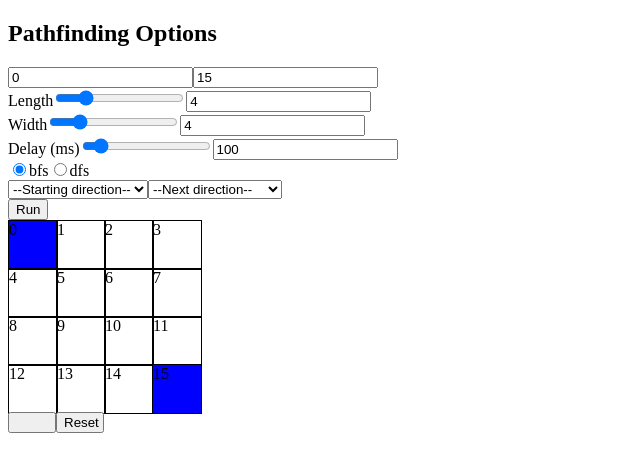
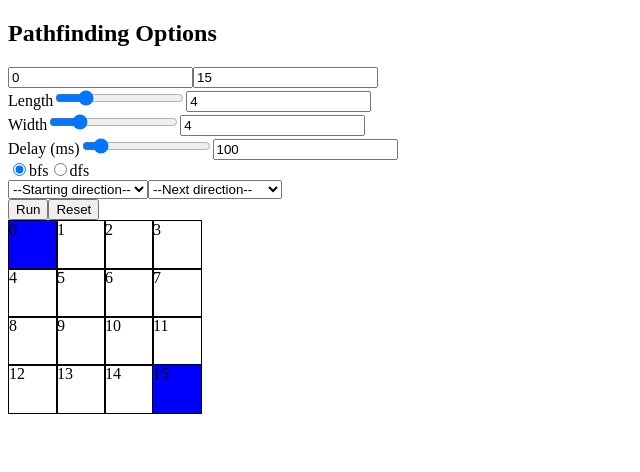
Before and after one commit to devnguy/pathfinder, a Next.js app: page / in a window 1280 px wide. Shown: the top 472 px of the page, without its empty margins (0-640 px from the left). Built offline with nearby package versions, Linux system fonts and the light colour scheme.

Commit message:
refactor Grid component

```diff
--- a/components/App.js
+++ b/components/App.js
@@ -1,25 +1,74 @@
+import { useState, useEffect } from 'react'
+
 import Grid from './Grid'
 import OptionsForm from './OptionsForm'
 import GridContext from '../context/GridContext'
 import useFormValidation from '../hooks/useFormValidation'
-
-const INITIAL_STATE = {
-  start: 0,
-  end: 15,
-  length: 4,
-  width: 4,
-  delay: 100,
-  searchType: 'bfs',
-  direction: '',
-  nextDirection: '',
-}
+import INITIAL_STATE from '../utils/initialState'
+import ButtonInterface from './ButtonInterface'
 
 const App = () => {
   const { handleChange, values } = useFormValidation(INITIAL_STATE)
+  const [graph, setGraph] = useState([])
+  const length = parseInt(values.length)
+  const width = parseInt(values.width)
+  const size = length * width
+  // On mount, initialize graph. Adjacent edges are based on position of vertex.
+  // Update graph when length/width changes.
+  useEffect(() => {
+    setGraph([])
+    for (let i = 0; i < size; i++) {
+      setGraph((graph) => [
+        ...graph,
+        {
+          id: i,
+          edges: {
+            up: i - width >= 0 ? i - width : null,
+            right: i % width !== width - 1 ? i + 1 : null,
+            down: i + width < size ? i + width : null,
+            left: i % width !== 0 ? i - 1 : null,
+          },
+          visited: false,
+          isStart: i === parseInt(values.start) ? true : false,
+          isEnd: i === parseInt(values.end) ? true : false,
+        },
+      ])
+    }
+  }, [values])
+
+  /**
+   * Modifies the property of a graph vertex, updates state.
+   * @param {string} prop: prop to modify; options are 'visited', 'isStart',
+   * and 'isEnd'
+   * @param {int} index: index of vertex
+   * @param {bool} bool: bool val to set prop to
+   */
+  const setVertexProperty = (prop, index, bool) => {
+    setGraph((graph) => [
+      ...graph.slice(0, index),
+      {
+        ...graph[index],
+        [prop]: bool,
+      },
+      ...graph.slice(index + 1 < size ? index + 1 : graph.length),
+    ])
+  }
+
+  /**
+   * Updates state and resets properties of graph vertices back to default
+   * false values.
+   */
+  const handleReset = () => {
+    for (let i = 0; i < size; i++) {
+      setVertexProperty('visited', i, false)
+    }
+  }
+
   return (
     <div>
-      <GridContext.Provider value={{ handleChange, values }}>
+      <GridContext.Provider value={{ handleChange, values, graph }}>
         <OptionsForm />
+        <ButtonInterface setVertexProperty={setVertexProperty} handleReset={handleReset} />
         <Grid />
       </GridContext.Provider>
     </div>
--- /dev/null
+++ b/components/ButtonInterface.js
@@ -0,0 +1,30 @@
+import { useContext } from 'react'
+
+import bfs from '../utils/bfs'
+import dfs from '../utils/dfs'
+import GridContext from '../context/GridContext'
+
+const ButtonInterface = ({ setVertexProperty, handleReset }) => {
+  const { values, graph } = useContext(GridContext)
+
+  return (
+    <div>
+      <button
+        onClick={
+          values.searchType === 'bfs'
+            ? () => {
+                bfs(graph, values, setVertexProperty)
+              }
+            : () => {
+                dfs(graph, values, setVertexProperty)
+              }
+        }
+      >
+        Run
+      </button>
+      <button onClick={handleReset}>Reset</button>
+    </div>
+  )
+}
+
+export default ButtonInterface
--- a/components/Grid.js
+++ b/components/Grid.js
@@ -1,5 +1,5 @@
 import styled from 'styled-components'
-import { useState, useEffect, useContext } from 'react'
+import { useContext } from 'react'
 
 import Cell from './Cell'
 import GridContext from '../context/GridContext'
@@ -11,145 +11,13 @@ const StyledGrid = styled.div`
 `
 
 const Grid = () => {
-  const { values } = useContext(GridContext)
-  const [graph, setGraph] = useState([])
-  const length = parseInt(values.length)
-  const width = parseInt(values.width)
-  const size = length * width
-  // On mount, initialize graph. Adjacent edges are based on position of vertex.
-  // Update graph when length/width changes
-  useEffect(() => {
-    setGraph([])
-    for (let i = 0; i < size; i++) {
-      setGraph((graph) => [
-        ...graph,
-        {
-          id: i,
-          edges: {
-            up: i - width >= 0 ? i - width : null,
-            right: i % width !== width - 1 ? i + 1 : null,
-            down: i + width < size ? i + width : null,
-            left: i % width !== 0 ? i - 1 : null,
-          },
-          visited: false,
-          isStart: i === parseInt(values.start) ? true : false,
-          isEnd: i === parseInt(values.end) ? true : false,
-        },
-      ])
-    }
-  }, [values])
-
-  /**
-   * Modifies the property of a graph vertex, updates state.
-   * @param {string} prop prop to modify; options are 'visited', 'isStart',
-   * and 'isEnd'
-   * @param {int} index index of vertex
-   * @param {bool} bool bool val to set prop to
-   */
-  const setVertexProperty = (prop, index, bool) => {
-    setGraph((graph) => [
-      ...graph.slice(0, index),
-      {
-        ...graph[index],
-        [prop]: bool,
-      },
-      ...graph.slice(index + 1 < size ? index + 1 : graph.length),
-    ])
-  }
-
-  /**
-   * Updates state and resets properties of graph vertices back to default
-   * false values
-   */
-  const handleReset = () => {
-    for (let i = 0; i < size; i++) {
-      setVertexProperty('visited', i, false)
-    }
-  }
-
-  /**
-   * Implementation of breadth first search. Calls timedBfs so that a delay
-   * can be observed between loop iterations.
-   * @param {int} start index of vertex to start the search
-   * @param {int} end index of vertex to end the search
-   */
-  const bfs = () => {
-    // Define timedBfs so it can be ran below
-    const timedBfs = (visited, toBeVisited) => {
-      setTimeout(() => {
-        const currentVertex = values.searchType === 'bfs' ? toBeVisited.shift() : toBeVisited.pop()
-        if (!visited.includes(currentVertex.id)) {
-          visited.push(currentVertex.id)
-          setVertexProperty('visited', currentVertex.id, true)
-          if (currentVertex.id === parseInt(values.end)) return
-
-          for (const direction in currentVertex.edges) {
-            if (
-              values.searchType === 'bfs' &&
-              currentVertex.edges[direction] !== null &&
-              !visited.includes(currentVertex.edges[direction]) &&
-              !toBeVisited.includes(graph[currentVertex.edges[direction]])
-            ) {
-              // FIXME: push elements in order based on input
-              toBeVisited.push(graph[currentVertex.edges[direction]])
-            } else if (
-              values.searchType === 'dfs' &&
-              currentVertex.edges[direction] !== null &&
-              !visited.includes(currentVertex.edges[direction])
-            ) {
-              toBeVisited.push(graph[currentVertex.edges[direction]])
-            }
-          }
-        }
-        if (toBeVisited.length > 0) timedBfs(visited, toBeVisited)
-      }, parseInt(values.delay))
-    }
-
-    // Initalize search by pushing start vertex and run
-    const visited = [] // [int]
-    const toBeVisited = [] // [Object]
-
-    toBeVisited.push(graph[parseInt(values.start)])
-    timedBfs(visited, toBeVisited)
-  }
-
-  const dfs = () => {
-    const timedDfs = (visited, toBeVisited) => {
-      setTimeout(() => {
-        const currentVertex = toBeVisited.pop()
-        if (!visited.includes(currentVertex.id)) {
-          visited.push(currentVertex.id)
-          setVertexProperty('visited', currentVertex.id, true)
-          if (currentVertex.id === parseInt(values.end)) return
-
-          for (const direction in currentVertex.edges) {
-            if (
-              currentVertex.edges[direction] !== null &&
-              !visited.includes(currentVertex.edges[direction])
-            ) {
-              toBeVisited.push(graph[currentVertex.edges[direction]])
-            }
-          }
-        }
-        if (toBeVisited.length > 0) timedDfs(visited, toBeVisited)
-      }, parseInt(values.delay))
-    }
-
-    // Initalize search by pushing start vertex and run
-    const visited = [] // [int]
-    const toBeVisited = [] // [Object]
-
-    toBeVisited.push(graph[parseInt(values.start)])
-    timedBfs(visited, toBeVisited)
-  }
+  const { values, graph } = useContext(GridContext)
 
   return (
     <StyledGrid length={values.length} width={values.width}>
       {graph.map((cell, index) => {
         return <Cell key={index} cell={cell} />
       })}
-      <button onClick={bfs}></button>
-      <button onClick={handleReset}>Reset</button>
     </StyledGrid>
   )
 }
--- a/components/OptionsForm.js
+++ b/components/OptionsForm.js
@@ -123,9 +123,9 @@ const OptionsForm = () => {
             <option value="ccw">Counter Clockwise</option>
           </select>
         </div>
-        <div>
+        {/* <div>
           <button type="submit">Run</button>
-        </div>
+        </div> */}
       </form>
     </div>
   )
--- /dev/null
+++ b/utils/bfs.js
@@ -0,0 +1,47 @@
+/**
+ * Implementation of breadth first search. Calls timedBfs so that a delay
+ * can be observed between loop iterations.
+ * @param {int} start index of vertex to start the search
+ * @param {int} end index of vertex to end the search
+ */
+const bfs = (graph, values, setVertexProperty) => {
+  // Define timedBfs so it can be ran below
+  const timedBfs = (visited, toBeVisited) => {
+    setTimeout(() => {
+      const currentVertex = values.searchType === 'bfs' ? toBeVisited.shift() : toBeVisited.pop()
+      if (!visited.includes(currentVertex.id)) {
+        visited.push(currentVertex.id)
+        setVertexProperty('visited', currentVertex.id, true)
+        if (currentVertex.id === parseInt(values.end)) return
+
+        for (const direction in currentVertex.edges) {
+          if (
+            values.searchType === 'bfs' &&
+            currentVertex.edges[direction] !== null &&
+            !visited.includes(currentVertex.edges[direction]) &&
+            !toBeVisited.includes(graph[currentVertex.edges[direction]])
+          ) {
+            // FIXME: push elements in order based on input
+            toBeVisited.push(graph[currentVertex.edges[direction]])
+          } else if (
+            values.searchType === 'dfs' &&
+            currentVertex.edges[direction] !== null &&
+            !visited.includes(currentVertex.edges[direction])
+          ) {
+            toBeVisited.push(graph[currentVertex.edges[direction]])
+          }
+        }
+      }
+      if (toBeVisited.length > 0) timedBfs(visited, toBeVisited)
+    }, parseInt(values.delay))
+  }
+
+  // Initalize search by pushing start vertex and run
+  const visited = [] // [int]
+  const toBeVisited = [] // [Object]
+
+  toBeVisited.push(graph[parseInt(values.start)])
+  timedBfs(visited, toBeVisited)
+}
+
+export default bfs
--- /dev/null
+++ b/utils/dfs.js
@@ -0,0 +1,31 @@
+const dfs = (graph, values, setVertexProperty) => {
+  const timedDfs = (visited, toBeVisited) => {
+    setTimeout(() => {
+      const currentVertex = toBeVisited.pop()
+      if (!visited.includes(currentVertex.id)) {
+        visited.push(currentVertex.id)
+        setVertexProperty('visited', currentVertex.id, true)
+        if (currentVertex.id === parseInt(values.end)) return
+
+        for (const direction in currentVertex.edges) {
+          if (
+            currentVertex.edges[direction] !== null &&
+            !visited.includes(currentVertex.edges[direction])
+          ) {
+            toBeVisited.push(graph[currentVertex.edges[direction]])
+          }
+        }
+      }
+      if (toBeVisited.length > 0) timedDfs(visited, toBeVisited)
+    }, parseInt(values.delay))
+  }
+
+  // Initalize search by pushing start vertex and run
+  const visited = [] // [int]
+  const toBeVisited = [] // [Object]
+
+  toBeVisited.push(graph[parseInt(values.start)])
+  timedDfs(visited, toBeVisited)
+}
+
+export default dfs
--- /dev/null
+++ b/utils/initialState.js
@@ -0,0 +1,12 @@
+const INITIAL_STATE = {
+  start: 0,
+  end: 15,
+  length: 4,
+  width: 4,
+  delay: 100,
+  searchType: 'bfs',
+  direction: '',
+  nextDirection: '',
+}
+
+export default INITIAL_STATE
```
Also changed, not shown: utils/validateForm.js (renamed from util/validateForm.js).
